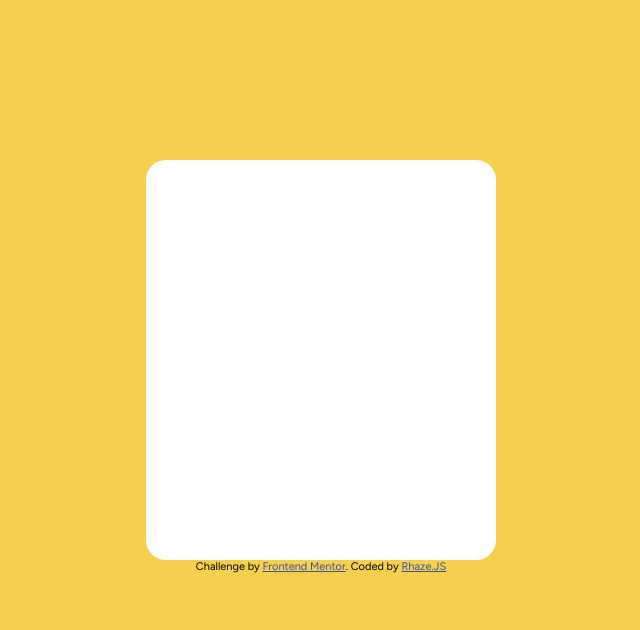
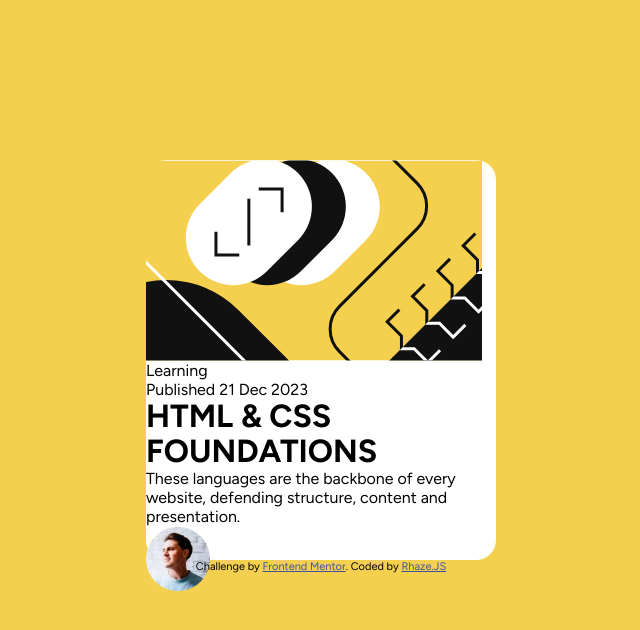
Before and after one commit to King-rhaze/Blog-preview-card, a plain HTML site: page index.html in a window 1280 px wide. Shown: the whole page, without its empty margins (319-959 px from the left). Drawn offline with Linux system fonts and the light colour scheme.

Commit message:
changes to HTML file

```diff
--- a/index.css
+++ b/index.css
@@ -5,9 +5,20 @@
     font-family: "Figtree", sans-serif;
 }
 
+:root {
+    --clr-Yellow:#f4d04e;
+    --clr-White:#ffffff;
+    --clr-Grey: #808080;
+    --clr-Black:#121212;
+
+    --ff-main: "Figtree", sans-serif;
+    --fs-main: 16px;
+    --fs-600: 600;
+    --fw-800: 800;
+}
+
 body{
     background-color: 	#f4d04e;
-
 }
 
 .attribution { font-size: 11px; text-align: center; }
@@ -22,3 +33,12 @@ body{
     margin-top: 10rem;
     border-radius: 20px;
 }
+
+img {
+    display: block;
+    max-width: 100%;
+}
+
+h1 {
+    line-height: 1.1;
+}
--- a/index.html
+++ b/index.html
@@ -13,13 +13,26 @@
 </head>
 <body>
 
-<div class="container">
-
-</div>
-
+<main class="container">
+  <div class="blog-container">
+    <img src="assets/images/illustration-article.svg" alt="Card illustration">
+    <p class="blog-type">Learning</p>
+    <p class="blog-date">Published 21 Dec 2023</p>
+    <h1 class="blog-title">HTML & CSS FOUNDATIONS</h1>
+    <p class="blog-content">
+      These languages are the backbone of every website, defending structure, content and presentation.
+    </p>
+    <div class="user-data">
+      <img src="assets/images/image-avatar.webp" alt="image-avatar">
+      <p class="author"></p>
+    </div>
+  </div>
+</main>
+<footer>
   <div class="attribution">
     Challenge by <a href="https://www.frontendmentor.io?ref=challenge" target="_blank">Frontend Mentor</a>.
     Coded by <a href="#">Rhaze.JS</a>
   </div>
+</footer>
 </body>
 </html>
```
